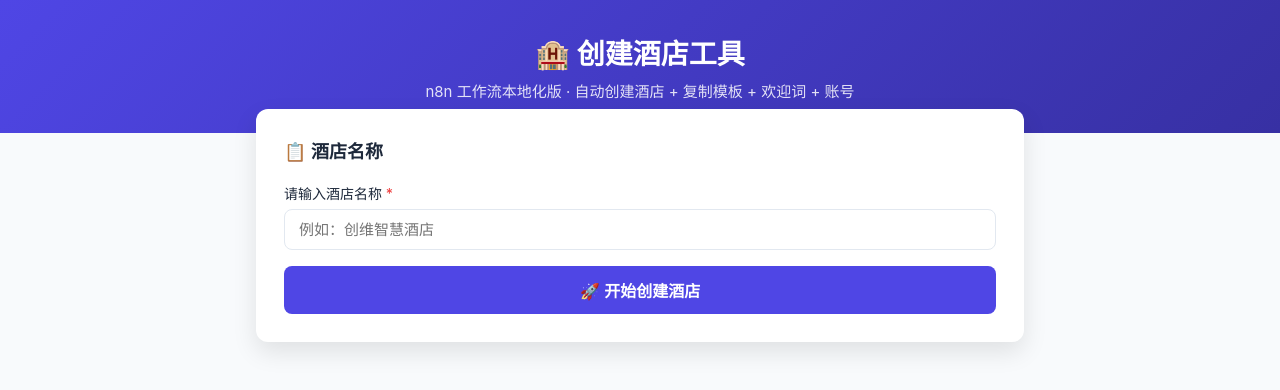
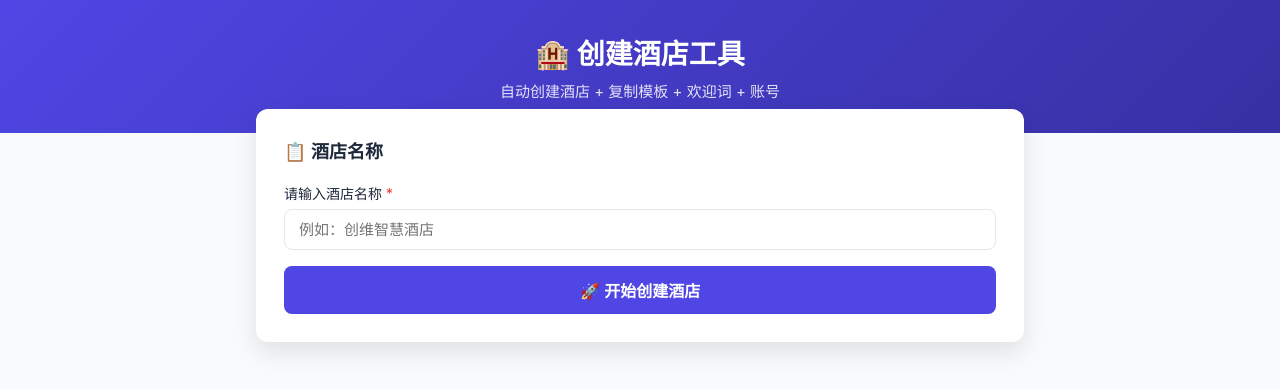
Before and after one commit to pabofeika/create-hotel-tool, a website: page public/index.html in a window 1280 px wide. Drawn offline with Linux system fonts and the light colour scheme.

Commit message:
clean: 移除 n8n 备注文案

```diff
--- a/package.json
+++ b/package.json
@@ -1,7 +1,7 @@
 {
   "name": "create-hotel-tool",
   "version": "1.0.0",
-  "description": "酒店管理系统 - 批量创建酒店本地工具（n8n工作流本地化）",
+  "description": "酒店管理系统 - 创建酒店本地自动化工具",
   "main": "server.js",
   "scripts": {
     "start": "node server.js",
--- a/public/index.html
+++ b/public/index.html
@@ -257,7 +257,7 @@
 
 <div class="header">
     <h1>🏨 创建酒店工具</h1>
-    <p>n8n 工作流本地化版 · 自动创建酒店 + 复制模板 + 欢迎词 + 账号</p>
+    <p>自动创建酒店 + 复制模板 + 欢迎词 + 账号</p>
 </div>
 
 <div class="container">
--- a/server.js
+++ b/server.js
@@ -1,6 +1,6 @@
 // ============================================================
-// 创建酒店 - 本地化工具 (n8n Workflow Local Port)
-// 原工作流: 创建酒店 (vO8KqA3A3mpMlWEG-SX_M)
+// 创建酒店 - 本地自动化工具
+// 创维酒店管理系统：自动创建酒店 + 复制模板 + 欢迎词 + 账号
 // ============================================================
 
 const express = require('express');
```
Also changed, not shown: 1 other file.
